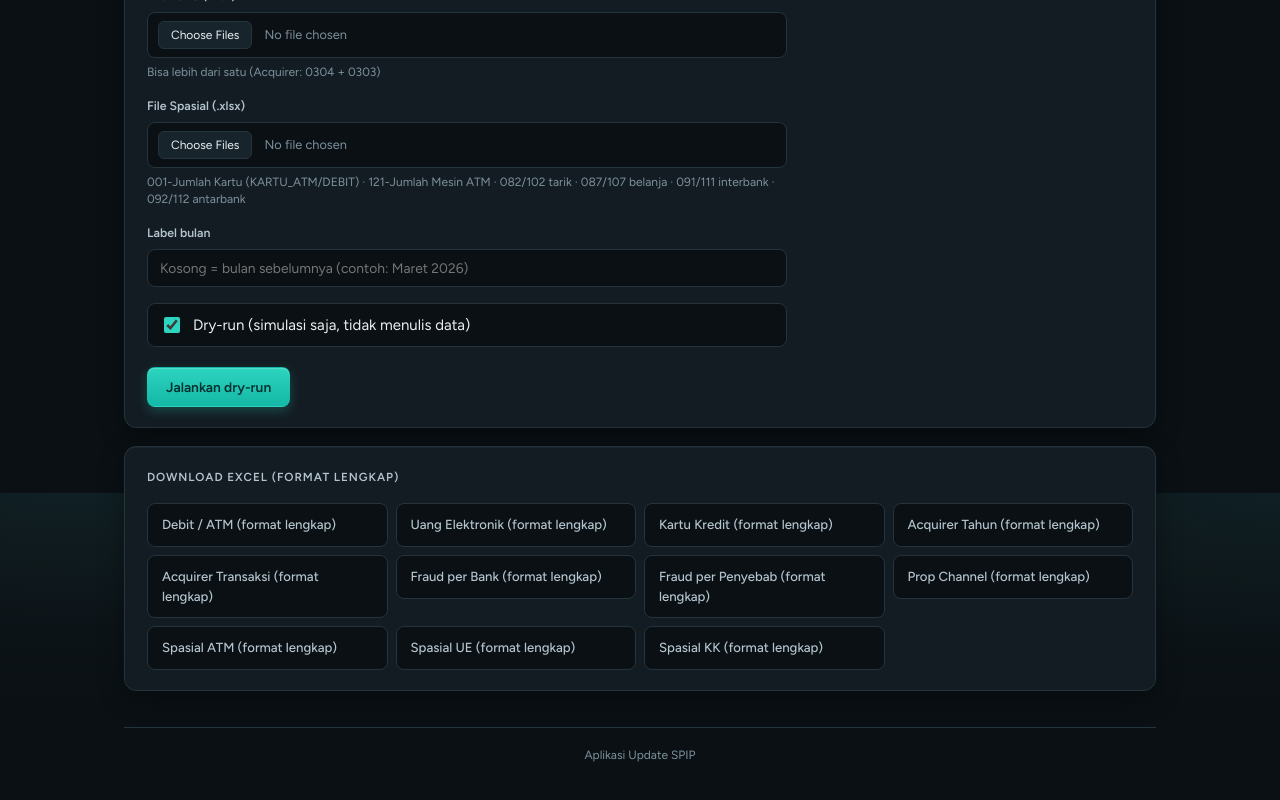
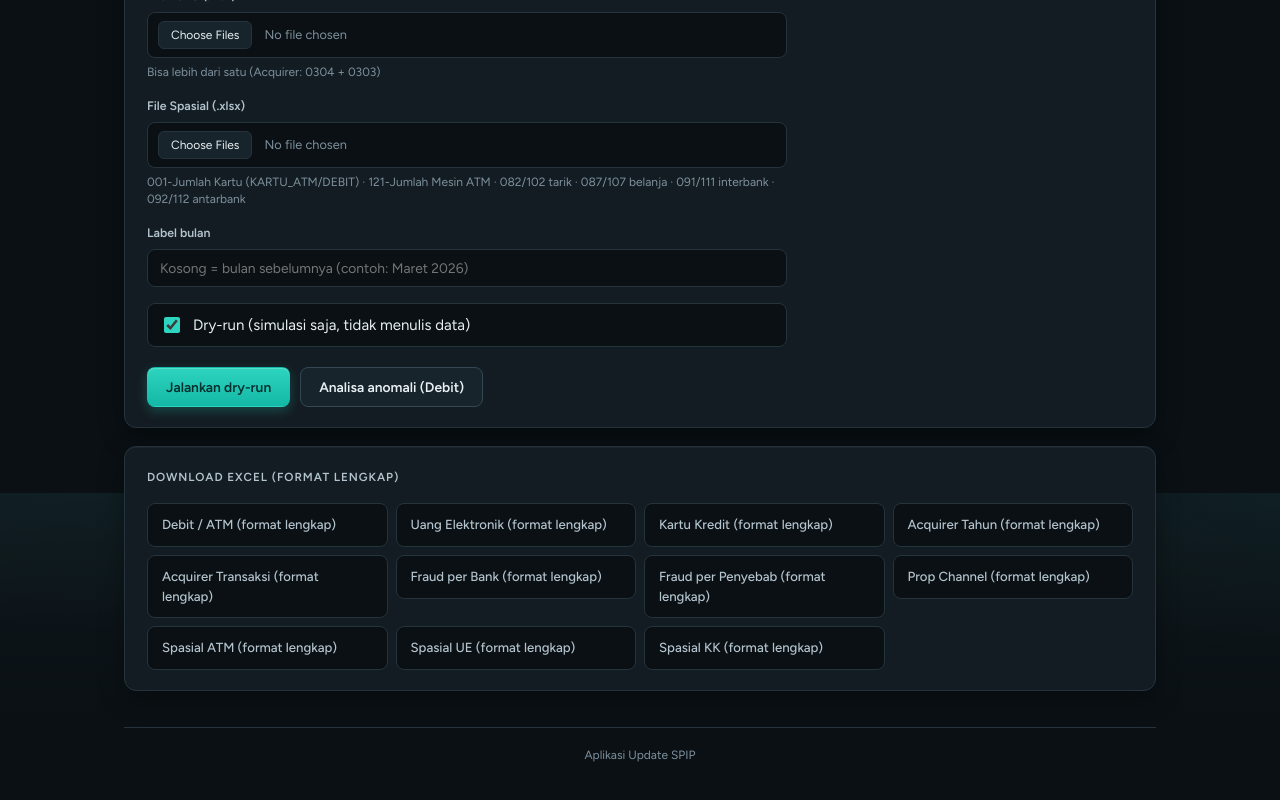
Before and after one commit to akward/spip-debit-updater-web, a Next.js app: page / in a window 1280 px wide. Shown: the part 1107-1907 px from the top of the page. Built offline with nearby package versions, Linux system fonts and the light colour scheme.

Commit message:
UI: Analisa anomali button for Debit group

```diff
--- a/app/page.tsx
+++ b/app/page.tsx
@@ -200,6 +200,12 @@ export default function HomePage() {
   const [liveRows, setLiveRows] = useState<Array<Record<string, unknown>>>([]);
   const [log, setLog] = useState<ProcessResponse | null>(null);
   const [error, setError] = useState<string | null>(null);
+  const [analyzeLoading, setAnalyzeLoading] = useState(false);
+  const [analyzeLog, setAnalyzeLog] = useState<{
+    totalFlagged?: number;
+    sheets?: Array<Record<string, unknown>>;
+    error?: string;
+  } | null>(null);
 
   const groupMeta = GROUPS.find((g) => g.id === group);
 
@@ -303,6 +309,28 @@ export default function HomePage() {
     if (!res.ok || data.ok === false)
       throw new Error(data.error || "Gagal memproses");
     return data;
+  }
+
+  async function onAnalyze() {
+    setError(null);
+    setAnalyzeLog(null);
+    setAnalyzeLoading(true);
+    try {
+      const res = await fetch("/api/analyze", {
+        method: "POST",
+        headers: { "Content-Type": "application/json" },
+        body: JSON.stringify({ group: "debit", dryRun: false }),
+      });
+      const data = await res.json();
+      if (!res.ok || data.ok === false) {
+        throw new Error(data.error || `HTTP ${res.status}`);
+      }
+      setAnalyzeLog(data);
+    } catch (err) {
+      setError(err instanceof Error ? err.message : String(err));
+    } finally {
+      setAnalyzeLoading(false);
+    }
   }
 
   async function onSubmit(e: React.FormEvent) {
@@ -527,10 +555,21 @@ export default function HomePage() {
               <button
                 className="btn btn-primary"
                 type="submit"
-                disabled={loading}
+                disabled={loading || analyzeLoading}
               >
                 {loading ? "Memproses…" : dryRun ? "Jalankan dry-run" : "Proses & tulis"}
               </button>
+              {group === "debit" && (
+                <button
+                  className="btn btn-secondary"
+                  type="button"
+                  disabled={loading || analyzeLoading}
+                  onClick={() => onAnalyze()}
+                  title="Tandai kuning sel anomali di kolom bulan terakhir (Vol/Nom/Count)"
+                >
+                  {analyzeLoading ? "Analisa…" : "Analisa anomali (Debit)"}
+                </button>
+              )}
             </div>
           </div>
         </form>
@@ -608,6 +647,52 @@ export default function HomePage() {
         </section>
       )}
 
+      {analyzeLog && (
+        <section className="panel">
+          <div className="panel-head">
+            <h2>Hasil analisa anomali (Debit)</h2>
+            <p className="panel-hint">
+              Kolom bulan terakhir diwarnai kuning jika mencurigakan (rule nol + z-score, terpisah Vol/Nom/Count)
+            </p>
+          </div>
+          <div className="summary-row">
+            <span className="chip chip-muted">
+              Ditandai {analyzeLog.totalFlagged ?? 0} sel
+            </span>
+          </div>
+          {analyzeLog.sheets && (
+            <div className="table-wrap">
+              <table>
+                <thead>
+                  <tr>
+                    <th>Sheet</th>
+                    <th>Jenis</th>
+                    <th>Bulan</th>
+                    <th>Flag</th>
+                    <th>Ket</th>
+                  </tr>
+                </thead>
+                <tbody>
+                  {analyzeLog.sheets.map((s, i) => (
+                    <tr key={i}>
+                      <td>{String(s.sheet ?? "")}</td>
+                      <td>{String(s.kind ?? "")}</td>
+                      <td>{String(s.latestMonth ?? "-")}</td>
+                      <td>{String(s.flagged ?? 0)}</td>
+                      <td className="detail-mono">
+                        {s.skipped
+                          ? String(s.skipped)
+                          : `hist=${Array.isArray(s.histMonths) ? s.histMonths.join(", ") : ""} rows=${String(s.rowsScanned ?? "")}`}
+                      </td>
+                    </tr>
+                  ))}
+                </tbody>
+              </table>
+            </div>
+          )}
+        </section>
+      )}
+
       <section className="panel">
         <div className="panel-head">
           <h2>Download Excel (format lengkap)</h2>
```
